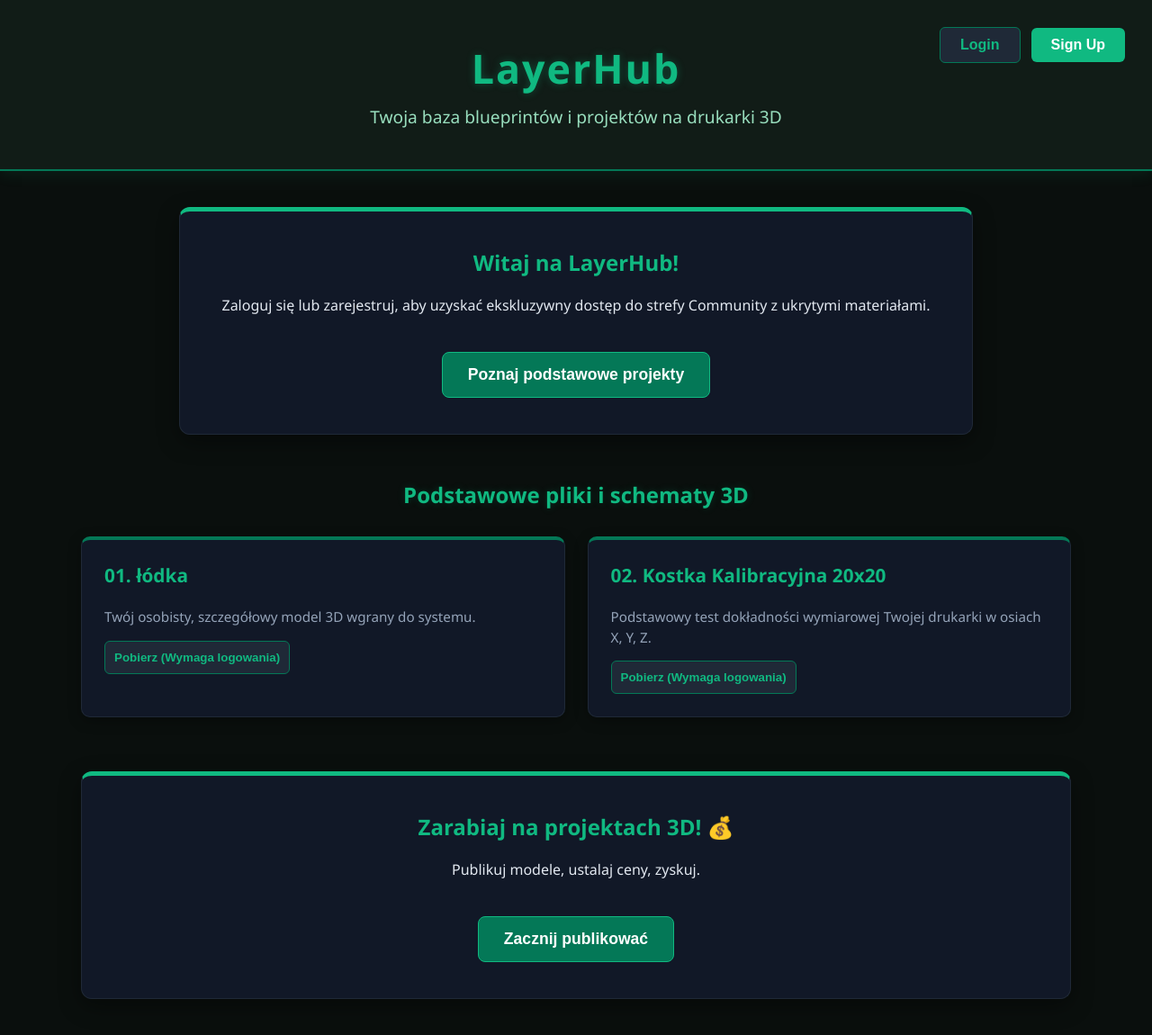
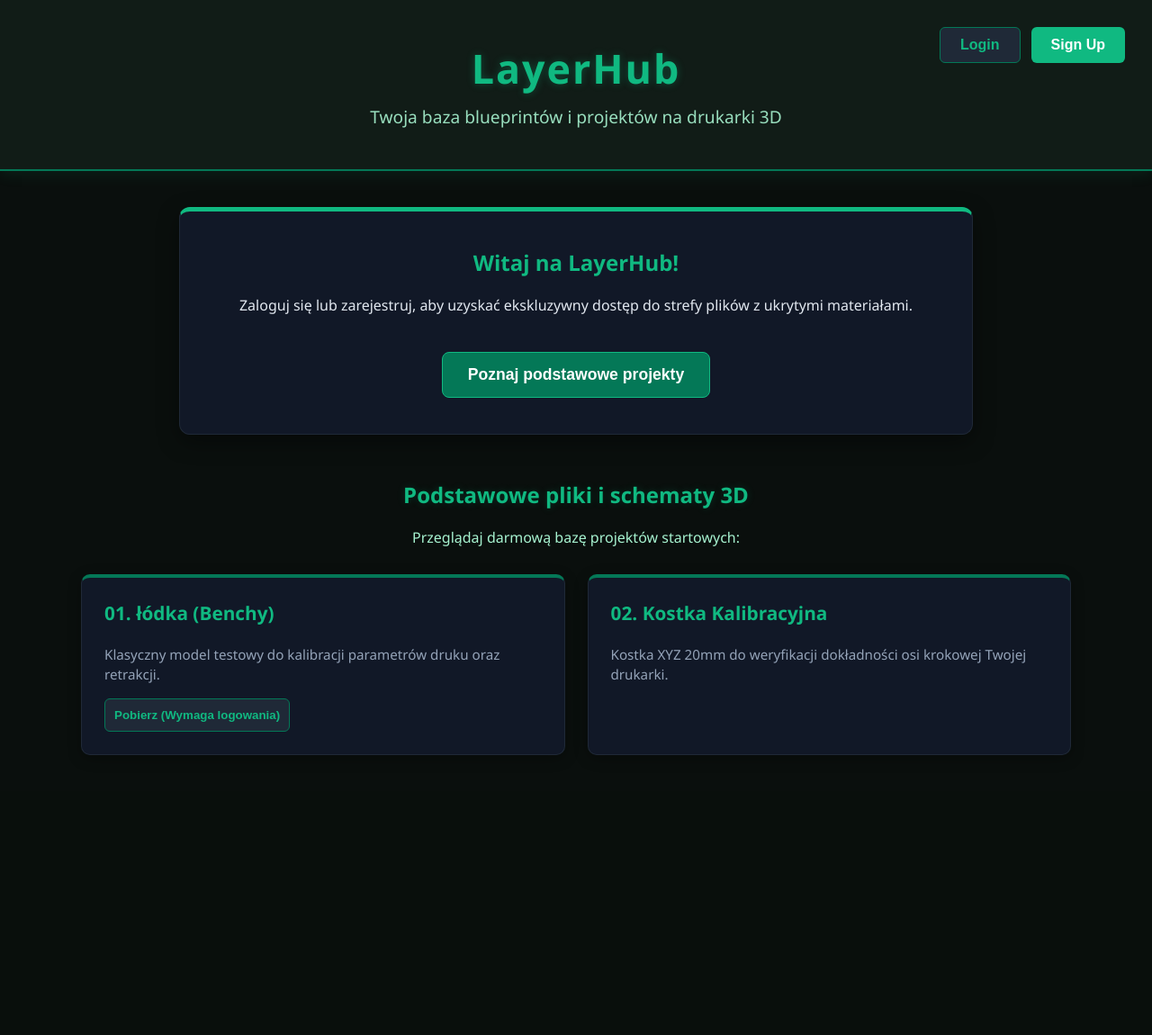
Before and after one commit to slayereqgaming-gif/layerhub, a Flask app: page / in a window 1280 px wide. Shown: the whole page at 90% size. After the commit the page ends 839 px from the top, so only its background shows below. Run offline with Flask 3, Linux system fonts and the light colour scheme.

Commit message:
Update index.html

```diff
--- a/templates/index.html
+++ b/templates/index.html
@@ -5,40 +5,207 @@
     <meta name="viewport" content="width=device-width, initial-scale=1.0">
     <title>LayerHub - Modele i Blueprinty 3D</title>
     <style>
-        body { font-family: 'Segoe UI', Tahoma, Geneva, Verdana, sans-serif; background-color: #0a0f0d; color: #e2e8f0; margin: 0; padding: 0; text-align: center; }
-        header { background-color: #111c17; color: #10b981; padding: 45px 20px; box-shadow: 0 4px 15px rgba(16, 185, 129, 0.1); position: relative; border-bottom: 2px solid #047857; }
-        header h1 { margin: 0; font-size: 2.8em; letter-spacing: 2px; text-shadow: 0 0 10px rgba(16, 185, 129, 0.3); }
-        header p { margin: 10px 0 0 0; color: #a7f3d0; opacity: 0.9; font-size: 1.2em; }
-        .auth-buttons { position: absolute; top: 30px; right: 30px; display: flex; gap: 12px; align-items: center; }
-        .user-welcome { color: #a7f3d0; font-weight: bold; margin-right: 10px; }
-        .btn { border: none; padding: 10px 22px; font-size: 1em; font-weight: bold; border-radius: 6px; cursor: pointer; transition: all 0.2s; color: white; text-decoration: none; }
-        .login-btn { background-color: #1f2937; border: 1px solid #047857; color: #10b981; }
+        body {
+            font-family: 'Segoe UI', Tahoma, Geneva, Verdana, sans-serif;
+            background-color: #0a0f0d;
+            color: #e2e8f0;
+            margin: 0;
+            padding: 0;
+            text-align: center;
+        }
+        header {
+            background-color: #111c17;
+            color: #10b981;
+            padding: 45px 20px;
+            box-shadow: 0 4px 15px rgba(16, 185, 129, 0.1);
+            position: relative;
+            border-bottom: 2px solid #047857;
+        }
+        header h1 {
+            margin: 0;
+            font-size: 2.8em;
+            letter-spacing: 2px;
+            text-shadow: 0 0 10px rgba(16, 185, 129, 0.3);
+        }
+        header p {
+            margin: 10px 0 0 0;
+            color: #a7f3d0;
+            opacity: 0.9;
+            font-size: 1.2em;
+        }
+        .auth-buttons {
+            position: absolute;
+            top: 30px;
+            right: 30px;
+            display: flex;
+            gap: 12px;
+        }
+        .btn {
+            border: none;
+            padding: 10px 22px;
+            font-size: 1em;
+            font-weight: bold;
+            border-radius: 6px;
+            cursor: pointer;
+            transition: all 0.2s;
+            color: white;
+            text-decoration: none;
+            display: inline-block;
+        }
+        .login-btn {
+            background-color: #1f2937;
+            border: 1px solid #047857;
+            color: #10b981;
+        }
         .login-btn:hover { background-color: #047857; color: white; }
         .signup-btn { background-color: #10b981; }
         .signup-btn:hover { background-color: #059669; box-shadow: 0 0 12px rgba(16, 185, 129, 0.4); }
         .add-btn { background-color: #047857; border: 1px solid #10b981; color: white; }
         .add-btn:hover { background-color: #10b981; box-shadow: 0 0 12px rgba(16, 185, 129, 0.4); }
-        .logout-btn { background-color: #374151; font-size: 0.9em; padding: 8px 15px; }
-        .logout-btn:hover { background-color: #991b1b; }
-        .container { max-width: 1100px; margin: 40px auto; padding: 0 20px; }
-        .welcome-box { max-width: 800px; margin: 0 auto 50px auto; background: #111827; padding: 40px; border-radius: 12px; box-shadow: 0 8px 25px rgba(0,0,0,0.4); border: 1px solid #1f2937; border-top: 5px solid #10b981; }
-        .explore-btn { display: inline-block; margin-top: 25px; background-color: #047857; color: white; text-decoration: none; padding: 14px 28px; font-size: 1.1em; font-weight: bold; border-radius: 8px; transition: all 0.2s; border: 1px solid #10b981; cursor: pointer; }
-        .explore-btn:hover { background-color: #10b981; box-shadow: 0 0 15px rgba(16, 185, 129, 0.5); transform: translateY(-2px); }
-        .error-msg { background-color: #7f1d1d; color: #fca5a5; padding: 12px; border-radius: 6px; font-weight: bold; margin-bottom: 20px; border: 1px solid #b91c1c; }
-        .projects-heading { color: #10b981; text-shadow: 0 0 10px rgba(16, 185, 129, 0.2); margin-top: 20px; }
-        .projects-grid { display: grid; grid-template-columns: repeat(auto-fit, minmax(300px, 1fr)); gap: 25px; margin-top: 30px; }
-        .project-card { background-color: #111827; border: 1px solid #1f2937; border-top: 4px solid #047857; border-radius: 10px; padding: 25px; text-align: left; box-shadow: 0 4px 15px rgba(0,0,0,0.3); transition: all 0.3s; }
-        .project-card:hover { transform: translateY(-5px); border-top-color: #10b981; box-shadow: 0 8px 25px rgba(16, 185, 129, 0.15); }
-        .project-card h3 { color: #10b981; margin-top: 0; font-size: 1.3em; }
-        .project-card p { color: #94a3b8; font-size: 0.95em; line-height: 1.5; margin-bottom: 15px; }
-        .download-btn { display: block; text-align: center; background-color: #1f2937; color: #10b981; border: 1px solid #047857; padding: 10px; border-radius: 6px; text-decoration: none; font-weight: bold; transition: all 0.2s; cursor: pointer; }
-        .download-btn:hover { background-color: #10b981; color: white; box-shadow: 0 0 10px rgba(16, 185, 129, 0.3); }
-        .earn-section { background-color: #111827; padding: 40px; border-radius: 12px; box-shadow: 0 8px 25px rgba(0,0,0,0.4); border: 1px solid #1f2937; border-top: 5px solid #10b981; margin-top: 60px; }
+        .logout-btn { background-color: #374151; color: #f3f4f6; }
+        .logout-btn:hover { background-color: #991b1b; color: white; }
 
-        /* MODALE */
-        .modal { display: none; position: fixed; z-index: 1000; left: 0; top: 0; width: 100%; height: 100%; background-color: rgba(0,0,0,0.8); }
-        .modal-content { background-color: #111827; margin: 15% auto; padding: 35px; border-radius: 12px; width: 90%; max-width: 400px; box-shadow: 0 4px 25px rgba(16, 185, 129, 0.2); text-align: left; position: relative; border: 1px solid #047857; }
-        .close-btn { position: absolute; top: 15px; right: 20px; font-size: 24px; cursor: pointer; color: #94a3b8; }
+        .container {
+            max-width: 1100px;
+            margin: 40px auto;
+            padding: 0 20px;
+        }
+        .welcome-box {
+            max-width: 800px;
+            margin: 0 auto 50px auto;
+            background: #111827;
+            padding: 40px;
+            border-radius: 12px;
+            box-shadow: 0 8px 25px rgba(0,0,0,0.4);
+            border: 1px solid #1f2937;
+            border-top: 5px solid #10b981;
+        }
+        .explore-btn {
+            display: inline-block;
+            margin-top: 25px;
+            background-color: #047857;
+            color: white;
+            text-decoration: none;
+            padding: 14px 28px;
+            font-size: 1.1em;
+            font-weight: bold;
+            border-radius: 8px;
+            transition: all 0.2s;
+            border: 1px solid #10b981;
+            cursor: pointer;
+        }
+        .explore-btn:hover {
+            background-color: #10b981;
+            box-shadow: 0 0 15px rgba(16, 185, 129, 0.5);
+            transform: translateY(-2px);
+        }
+        .error-msg {
+            background-color: #7f1d1d;
+            color: #fca5a5;
+            padding: 12px;
+            border-radius: 6px;
+            font-weight: bold;
+            margin-bottom: 20px;
+            border: 1px solid #b91c1c;
+        }
+        .projects-heading {
+            color: #10b981;
+            text-shadow: 0 0 10px rgba(16, 185, 129, 0.2);
+            margin-top: 20px;
+        }
+        .projects-grid {
+            display: grid;
+            grid-template-columns: repeat(auto-fit, minmax(300px, 1fr));
+            gap: 25px;
+            margin-top: 30px;
+        }
+        .project-card {
+            background-color: #111827;
+            border: 1px solid #1f2937;
+            border-top: 4px solid #047857;
+            border-radius: 10px;
+            padding: 25px;
+            text-align: left;
+            box-shadow: 0 4px 15px rgba(0,0,0,0.3);
+            transition: all 0.3s;
+        }
+        .project-card:hover {
+            transform: translateY(-5px);
+            border-top-color: #10b981;
+            box-shadow: 0 8px 25px rgba(16, 185, 129, 0.15);
+        }
+        .project-card h3 {
+            color: #10b981;
+            margin-top: 0;
+            font-size: 1.3em;
+        }
+        .project-card p {
+            color: #94a3b8;
+            font-size: 0.95em;
+            line-height: 1.5;
+            margin-bottom: 5px;
+        }
+        .download-btn {
+            display: block;
+            text-align: center;
+            background-color: #1f2937;
+            color: #10b981;
+            border: 1px solid #047857;
+            padding: 10px;
+            border-radius: 6px;
+            text-decoration: none;
+            font-weight: bold;
+            transition: all 0.2s;
+            cursor: pointer;
+            margin-top: 15px;
+        }
+        .download-btn:hover {
+            background-color: #10b981;
+            color: white;
+        }
+        .earn-section {
+            background-color: #111827;
+            padding: 40px;
+            border-radius: 12px;
+            box-shadow: 0 8px 25px rgba(0,0,0,0.4);
+            border: 1px solid #1f2937;
+            border-top: 5px solid #10b981;
+            margin-top: 60px;
+        }
+        .modal {
+            display: none;
+            position: fixed;
+            z-index: 1000;
+            left: 0;
+            top: 0;
+            width: 100%;
+            height: 100%;
+            background-color: rgba(0,0,0,0.8);
+        }
+        .modal-content {
+            background-color: #111827;
+            margin: 15% auto;
+            padding: 35px;
+            border-radius: 12px;
+            width: 90%;
+            max-width: 400px;
+            box-shadow: 0 4px 25px rgba(16, 185, 129, 0.2);
+            text-align: left;
+            position: relative;
+            border: 1px solid #047857;
+        }
+        .add-modal-content {
+            background-color: #064e3b; /* Ciemnozielone tło okna */
+            border: 2px solid #10b981;
+        }
+        .close-btn {
+            position: absolute;
+            top: 15px;
+            right: 20px;
+            font-size: 24px;
+            cursor: pointer;
+            color: #94a3b8;
+        }
         .close-btn:hover { color: #10b981; }
         .form-group { margin-bottom: 20px; }
         .form-group label { display: block; margin-bottom: 8px; font-weight: bold; color: #10b981; }
@@ -49,9 +216,6 @@
         .submit-signup:hover { background-color: #059669; }
         .submit-login { background-color: #047857; border: 1px solid #10b981; }
         .submit-login:hover { background-color: #065f46; }
-
-        /* Nowy styl dla ciemnozielonego okna dodawania projektu */
-        .add-modal-content { background-color: #064e3b; border-color: #10b981; color: white; }
     </style>
 </head>
 <body>
@@ -60,11 +224,10 @@
         <h1>LayerHub</h1>
         <p>Twoja baza blueprintów i projektów na drukarki 3D</p>
         <div class="auth-buttons">
+            <!-- Dynamiczne przyciski w zależności od stanu zalogowania -->
             {% if current_user %}
-                <span class="user-welcome">Cześć, {{ current_user }}! 👋</span>
-                <!-- Przycisk DODAJ widoczny tylko po zalogowaniu -->
                 <button class="btn add-btn" onclick="openModal('addProjectModal')">+ Dodaj</button>
-                <a href="/logout" class="btn logout-btn">Wyloguj</a>
+                <a href="/logout" class="btn logout-btn">Wyloguj ({{ current_user }})</a>
             {% else %}
                 <button class="btn login-btn" onclick="openModal('loginModal')">Login</button>
                 <button class="btn signup-btn" onclick="openModal('signUpModal')">Sign Up</button>
@@ -73,73 +236,37 @@
     </header>
 
     <div class="container">
-        {% if error %}<div class="error-msg">{{ error }}</div>{% endif %}
+        {% if error %}
+            <div class="error-msg">{{ error }}</div>
+        {% endif %}
 
         <div class="welcome-box">
-            <h2 style="color: #10b981; margin-top: 0;">Witaj na LayerHub!</h2>
             {% if current_user %}
-                <p>Jesteś zalogowany. Wszystkie podstawowe i publiczne pliki startowe zostały odblokowane do pobrania!</p>
+                <h2 style="color: #10b981; margin-top: 0;">Witaj z powrotem, {{ current_user }}! 🎉</h2>
+                <p>Jesteś zalogowany. Masz pełny dostęp do natychmiastowego pobierania plików modeli 3D.</p>
             {% else %}
-                <p>Zaloguj się lub zarejestruj, aby uzyskać ekskluzywny dostęp do strefy Community z ukrytymi materiałami.</p>
+                <h2 style="color: #10b981; margin-top: 0;">Witaj na LayerHub!</h2>
+                <p>Zaloguj się lub zarejestruj, aby uzyskać ekskluzywny dostęp do strefy plików z ukrytymi materiałami.</p>
             {% endif %}
             <button class="explore-btn" onclick="document.getElementById('projekty').scrollIntoView({ behavior: 'smooth' })">Poznaj podstawowe projekty</button>
         </div>
 
         <h2 id="projekty" class="projects-heading">Podstawowe pliki i schematy 3D</h2>
+        <p style="color: #a7f3d0; margin-bottom: 30px;">Przeglądaj darmową bazę projektów startowych:</p>
+
         <div class="projects-grid">
-
             <!-- PROJEKT 1: ŁÓDKA -->
             <div class="project-card">
-                <h3>01. łódka</h3>
-                <p>Twój osobisty, szczegółowy model 3D wgrany do systemu.</p>
+                <h3>01. łódka (Benchy)</h3>
+                <p>Klasyczny model testowy do kalibracji parametrów druku oraz retrakcji.</p>
                 {% if current_user %}
-                    <!-- ZALOGOWANY: Prawdziwy, aktywny przycisk pobierania -->
-                    <a href="/static/lodka.stl" download class="download-btn">Pobierz .STL</a>
+                    <a href="/static/lodka.stl" download class="download-btn">Pobierz plik lodka.stl</a>
                 {% else %}
-                    <!-- NIEZALOGOWANY: Przycisk wymusza logowanie -->
                     <button class="download-btn" onclick="openModal('loginModal')">Pobierz (Wymaga logowania)</button>
                 {% endif %}
             </div>
 
             <!-- PROJEKT 2: KOSTKA KALIBRACYJNA -->
             <div class="project-card">
-                <h3>02. Kostka Kalibracyjna 20x20</h3>
-                <p>Podstawowy test dokładności wymiarowej Twojej drukarki w osiach X, Y, Z.</p>
-                {% if current_user %}
-                    <a href="/static/kostka.stl" download class="download-btn">Pobierz .STL</a>
-                {% else %}
-                    <button class="download-btn" onclick="openModal('loginModal')">Pobierz (Wymaga logowania)</button>
-                {% endif %}
-            </div>
-
-        </div>
-
-        <div class="earn-section">
-            <h2 style="color: #10b981; margin-top: 0;">Zarabiaj na projektach 3D! 💰</h2>
-            <p>Publikuj modele, ustalaj ceny, zyskuj.</p>
-            {% if current_user %}
-                <button class="explore-btn" onclick="openModal('addProjectModal')">Zacznij publikować</button>
-            {% else %}
-                <button class="explore-btn" onclick="openModal('signUpModal')">Zacznij publikować</button>
-            {% endif %}
-        </div>
-    </div>
-
-    <!-- MODAL: LOGIN -->
-    <div id="loginModal" class="modal">
-        <div class="modal-content">
-            <span class="close-btn" onclick="closeModal('loginModal')">&times;</span>
-            <h3 style="color: #10b981; margin-top: 0;">Zaloguj się</h3>
-            <form action="/login" method="POST">
-                <div class="form-group"><label>Nickname:</label><input type="text" name="nickname" required></div>
-                <div class="form-group"><label>Hasło:</label><input type="password" name="password" required></div>
-                <button type="submit" class="submit-btn submit-login">Zaloguj się</button>
-            </form>
-        </div>
-    </div>
-
-    <!-- MODAL: SIGN UP -->
-    <div id="signUpModal" class="modal">
-        <div class="modal-content">
-            <span class="close-btn" onclick="closeModal('signUpModal')">&times;</span>
-            <h3 style="color: #10b981; margin-top: 0;">Zarejestruj się</h3>
+                <h3>02. Kostka Kalibracyjna</h3>
+                <p>Kostka XYZ 20mm do weryfikacji dokładności osi krokowej Twojej drukarki.</p>
```
